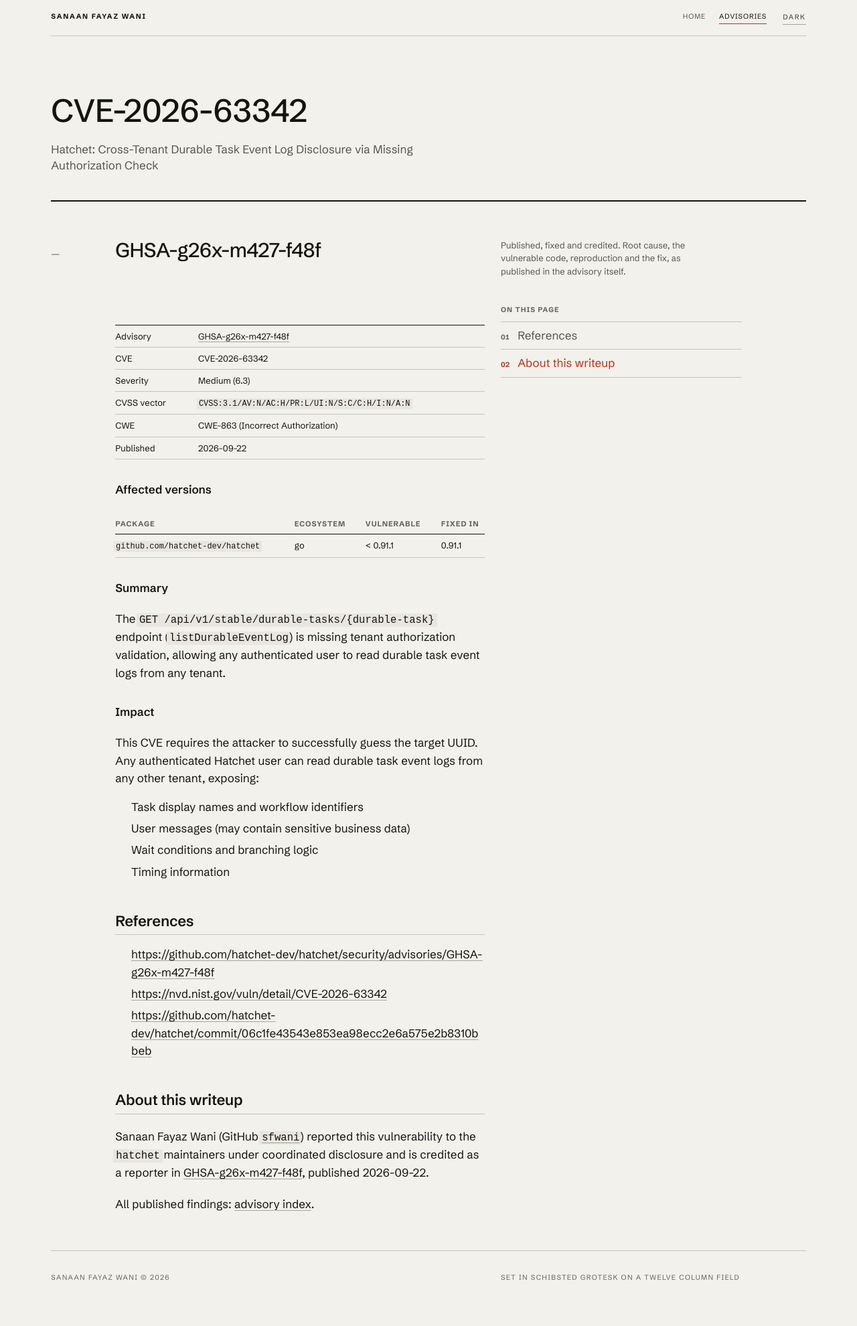
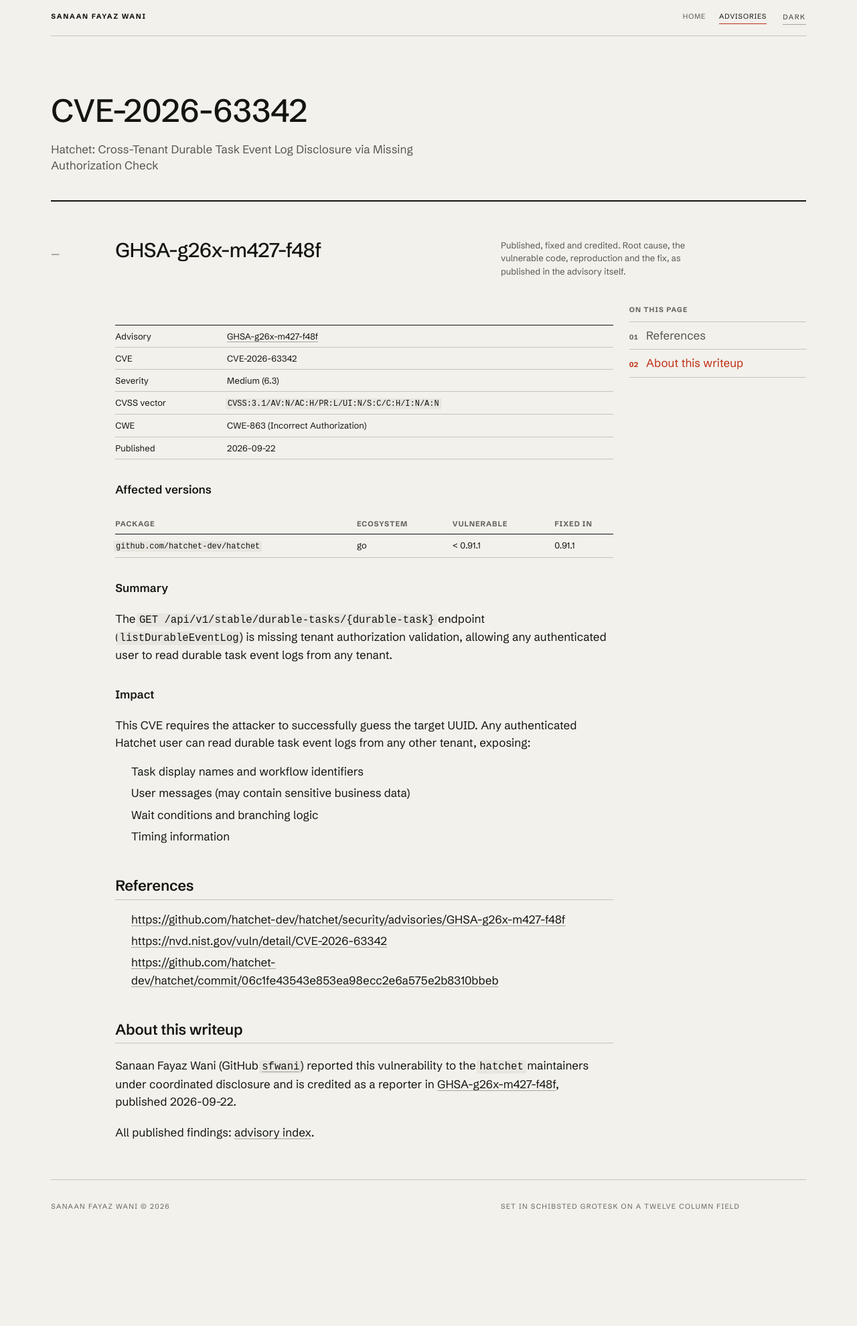
Before and after one commit to sfwani/sfwani.github.io, a Jekyll site: the page built from advisories/cve-2026-63342.md, in a window 1280 px wide. Shown: the whole page at 67% size. Built offline with Jekyll 4.4.1, drawn with Linux system fonts in a browser that asks for light colours; after the commit the page ends 1874 px from its top, so only the background shows below that.

Commit message:
Writeup page: widen body (span 8) and slim the index (cols 10-12) so content is not squished

```diff
--- a/_sass/c2.scss
+++ b/_sass/c2.scss
@@ -387,7 +387,7 @@
    the section in view, in the same editorial key as the running index. Hidden
    below the two-column breakpoint, where the body already takes the full field. */
 .writeup-toc{
-  grid-column: 8 / span 4;
+  grid-column: 10 / -1;
   align-self: start;
   position: sticky;
   top: calc(var(--u) * 4);
@@ -433,7 +433,7 @@
    side rather than overlapping. Only at the width where the index shows; below
    it the body keeps the full measure. The id plus class outranks the span-9 rule. */
 @media (min-width: 1120px){
-  #writeup.has-toc .col-body{ grid-column: 2 / span 6; }
+  #writeup.has-toc .col-body{ grid-column: 2 / span 8; }
 }
 
 .kicker{
```
